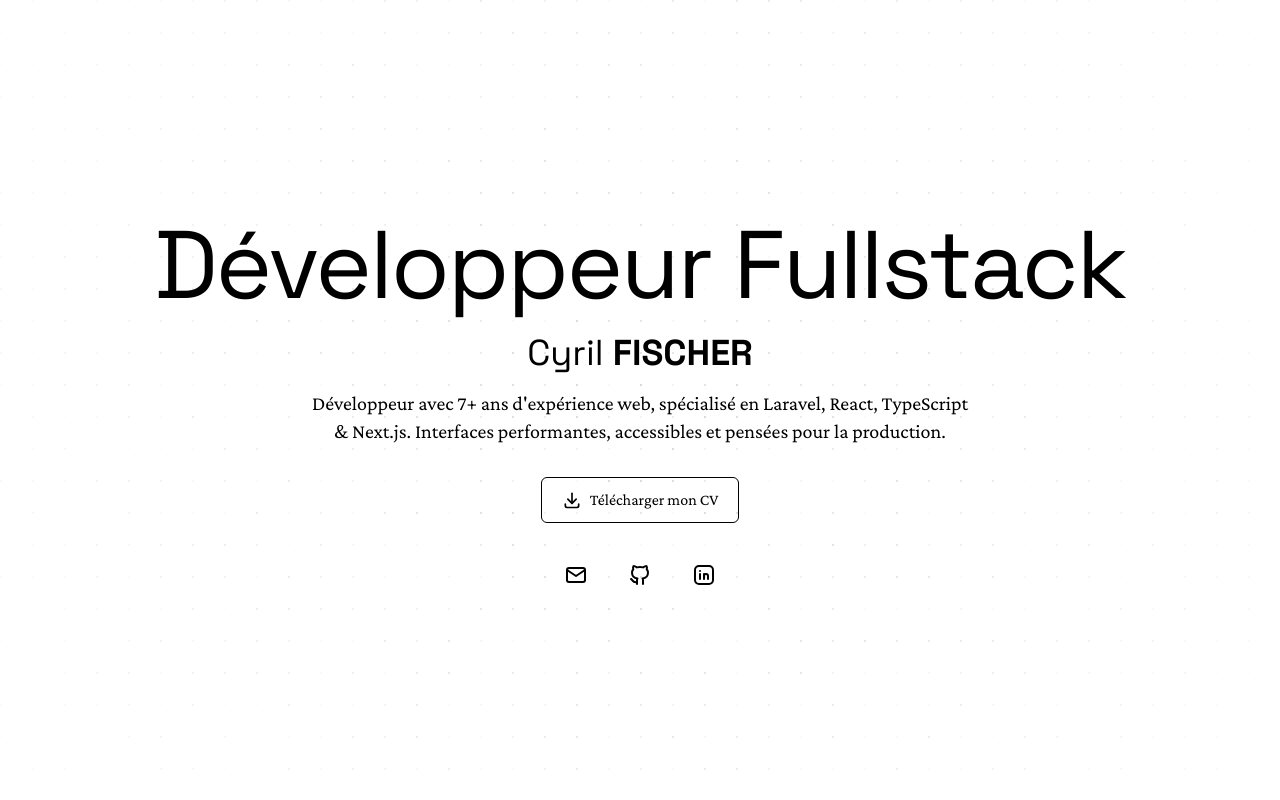
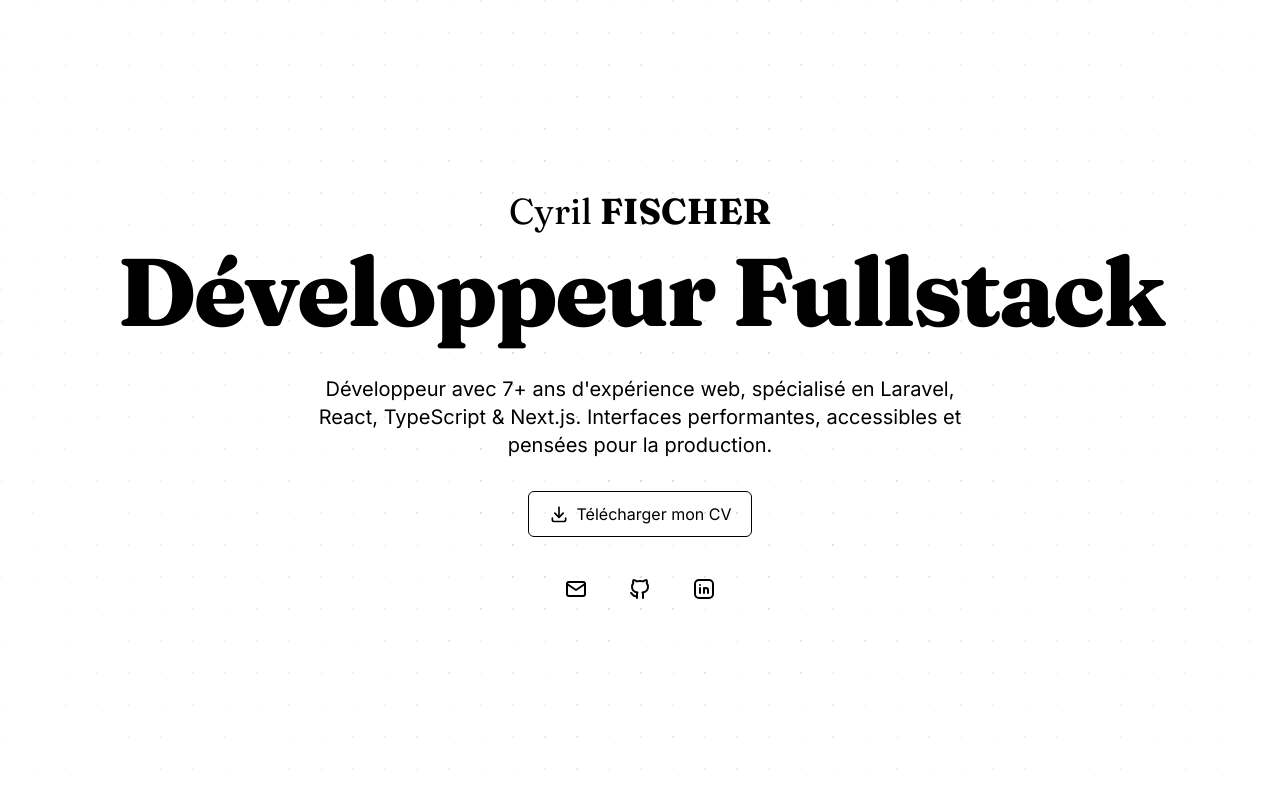
Before and after one commit to Zomirks/portfolio, a Next.js app: page / in a window 1280 px wide. Built offline with nearby package versions, Linux system fonts and the light colour scheme.

Commit message:
style: change policies to Fraunces & Inter

```diff
--- a/src/app/globals.css
+++ b/src/app/globals.css
@@ -7,8 +7,8 @@
 @theme inline {
 	--color-background: var(--background);
 	--color-foreground: var(--foreground);
-	--font-space: var(--font-space-grotesk);
-	--font-crimson: var(--font-crimson-pro);
+	--font-fraunces: var(--font-fraunces);
+	--font-inter: var(--font-inter);
 	--animate-blink-cursor: blink-cursor 1.2s step-end infinite;
 
 	@keyframes blink-cursor {
@@ -32,11 +32,11 @@
 	body {
 	  background: var(--background);
 	  color: var(--foreground);
-	  font-family: var(--font-crimson), Georgia, serif;
+	  font-family: var(--font-inter), Georgia, serif;
 	}
 
 	h1, h2, h3, h4, h5, h6, button {
-		font-family: var(--font-space);
+		font-family: var(--font-fraunces);
 	}
 
 	html {
--- a/src/app/layout.tsx
+++ b/src/app/layout.tsx
@@ -3,16 +3,16 @@ import { Analytics } from '@vercel/analytics/next';
 import { SpeedInsights } from "@vercel/speed-insights/next"
 
 import { siteConfig } from "@/config/site";
-import { Space_Grotesk, Crimson_Pro } from "next/font/google";
+import { Fraunces, Inter } from "next/font/google";
 import "./globals.css";
 
-const spaceGrotesk = Space_Grotesk({
-	variable: "--font-space-grotesk",
+const fraunces = Fraunces({
+	variable: "--font-fraunces",
 	subsets: ["latin"],
 });
 
-const crimsonPro = Crimson_Pro({
-	variable: "--font-crimson-pro",
+const inter = Inter({
+	variable: "--font-inter",
 	subsets: ["latin"],
 });
 
@@ -77,7 +77,7 @@ export default function RootLayout({
 	return (
 		<html
 		lang="fr"
-			className={`${spaceGrotesk.variable} ${crimsonPro.variable} h-full antialiased`}
+			className={`${fraunces.variable} ${inter.variable} h-full antialiased`}
 		>
 			<body className="min-h-full flex flex-col">
 				<script
--- a/src/components/shared/Header.tsx
+++ b/src/components/shared/Header.tsx
@@ -4,7 +4,7 @@ import { BurgerMenu } from "@components/ui/burger-menu";
 export default function Header() {
 	return (
 		<header className="flex items-center justify-between p-4 fixed z-10 w-full">
-			<div className="font-space">Cyril Fischer</div>
+			<div className="font-fraunces">Cyril Fischer</div>
 
 			<div className="flex items-center space-x-6">
 				{siteConfig.socials.length > 0 &&
--- a/src/components/shared/Hero.tsx
+++ b/src/components/shared/Hero.tsx
@@ -12,12 +12,12 @@ export default function Hero() {
 			<div className="relative flex flex-col w-full h-full min-h-screen py-8">
 				<div className="relative flex flex-col flex-1 items-center justify-center space-x-6 w-full">
 					<div className="text-center">
-						<h1 className="mb-4">
-							<span className="block text-5xl sm:text-6xl md:text-7xl lg:text-8xl leading-tight tracking-tight">
+						<h1 className="mb-6">
+							<span className="block text-2xl sm:text-3xl md:text-4xl">
+								Cyril <strong className="uppercase">Fischer</strong>
+							</span>
+							<span className="block text-5xl sm:text-6xl md:text-7xl lg:text-8xl leading-tight tracking-tight font-extrabold">
 								{siteConfig.job}
-							</span>
-							<span className="block text-2xl sm:text-3xl md:text-4xl mt-2">
-								Cyril <strong className="uppercase">Fischer</strong>
 							</span>
 						</h1>
 
```
